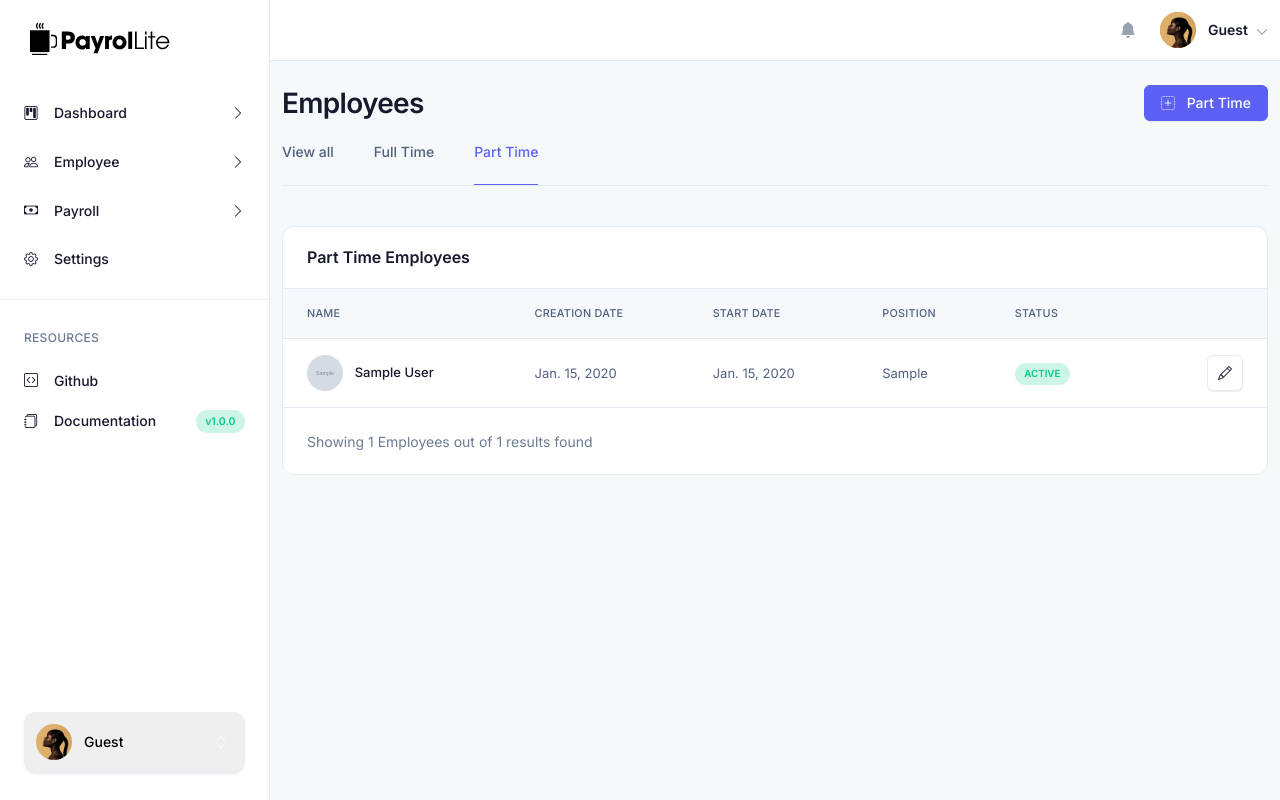
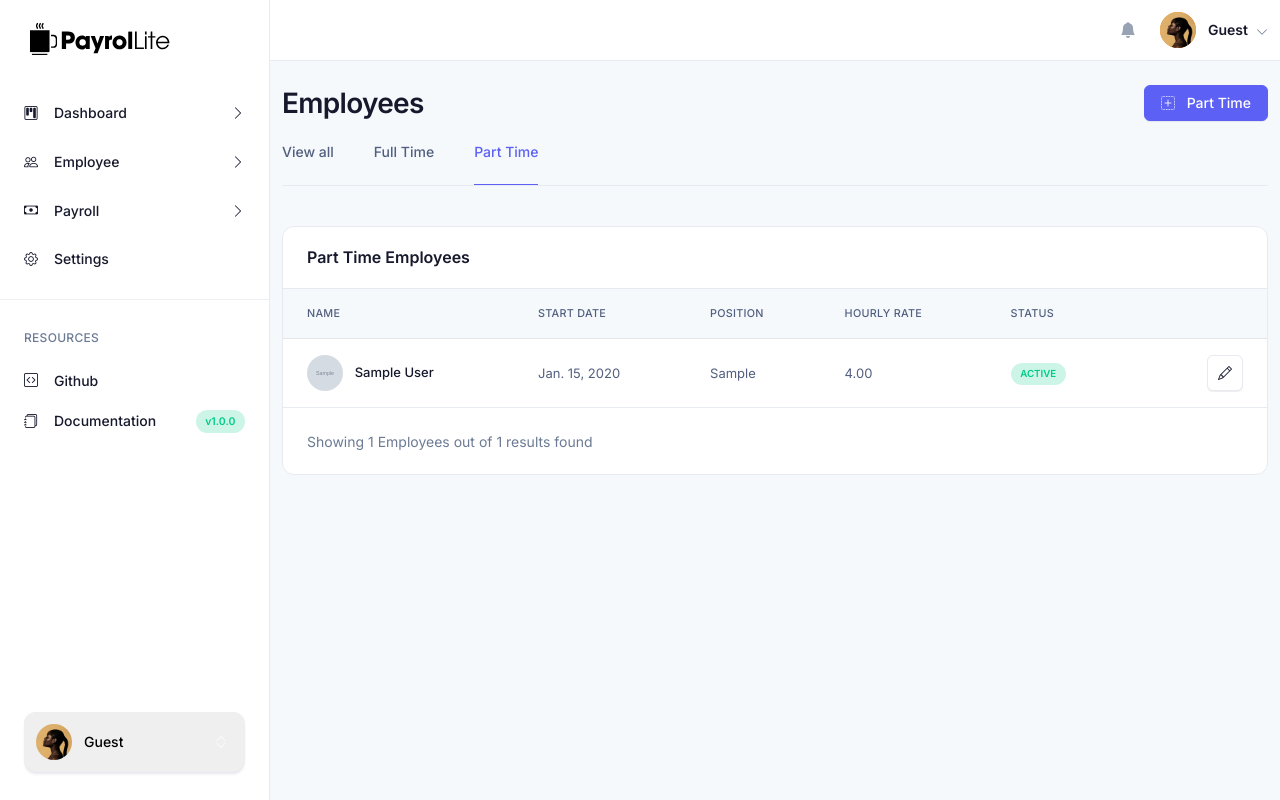
Before and after one commit to gydox/django-payroll, a Django app: page /employee/part_time in a window 1280 px wide. Run offline with Django 4.2, Linux system fonts and the light colour scheme; tables that the repository leaves empty hold one stand-in row (values such as "Sample post"); grey boxes marked "Sample" are stand-in pictures; parts of the project's set-up code (start-up, migrations or seed data) failed here and were passed over; some libraries are stand-ins or nearby versions.

Commit message:
rearranged part time table

```diff
--- a/app/employee/templates/employee/part_time_employees.html
+++ b/app/employee/templates/employee/part_time_employees.html
@@ -313,9 +313,9 @@
             <thead class="table-light">
               <tr>
                 <th scope="col">Name</th>
-                <th scope="col">Creation Date</th>
                 <th scope="col">Start Date</th>
                 <th scope="col">Position</th>
+                <th scope="col">Hourly Rate</th>
                 <th scope="col">Status</th>
                 <th></th>
               </tr>
@@ -335,11 +335,9 @@
                     >{{ employee.full_name }}</a
                   >
                 </td>
-                <td>{{ employee.creation_date.date }}</td>
-                <td>
-                  {{ employee.start_date }}
-                </td>
+                <td>{{ employee.start_date }}</td>
                 <td>{{ employee.position }}</td>
+                <td>{{ employee.hourly_rate }}</td>
                 <td>
                   <div class="w-20">
                     {% if employee.active %}
```
